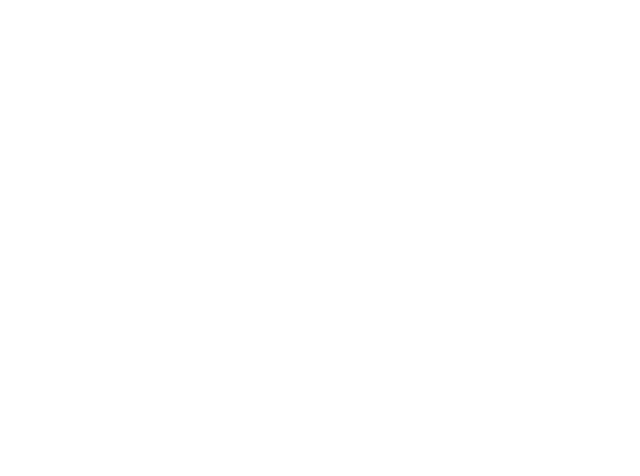
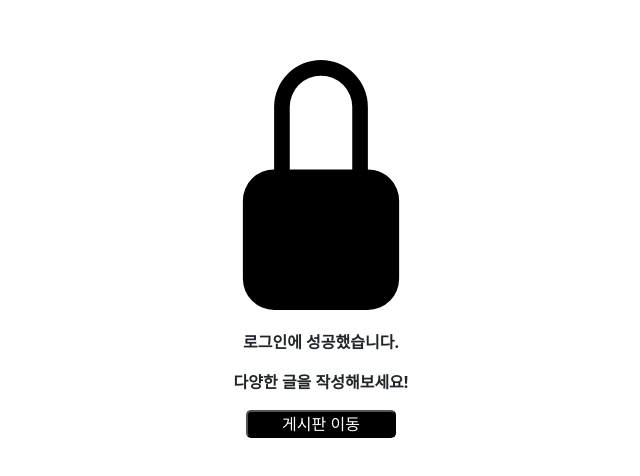
Before and after one commit to Vanillwa/mbti-react, a React (Create React App) app: page /completelogin in a window 1280 px wide. Before the commit this address had no page. Shown: the part 140-616 px from the top of the page, without its empty margins (319-959 px from the left). Built offline with nearby package versions, Linux system fonts and the light colour scheme.

Commit message:
로그인시 이전페이지 돌아가기

```diff
--- a/src/App.js
+++ b/src/App.js
@@ -13,6 +13,7 @@ import Write from "./pages/Write";
 import Profile from "./pages/Profile";
 import FindPwd from "./pages/FindPwd";
 import UpdatePassword from "./pages/UpdatePassword"
+import CompleteLogin from "./pages/CompleteLogin";
 
 
 
@@ -36,7 +37,7 @@ function App() {
         <Route path="/MemberRevise" element={<MemberRevise />} />
         <Route path="/updatepwd" element={<UpdatePassword/>}/>
         <Route path="/findpwd" element={<FindPwd />}/>
-
+       <Route path="/completelogin" element={<CompleteLogin/>}/>
       </Routes>
     </div>
   );
--- a/src/component/Navbar.js
+++ b/src/component/Navbar.js
@@ -26,9 +26,7 @@ const Navbar = () => {
   const handleCloseModal = () => {
     dialogRef.current.close();
   };
-  if (userInfo.profileImg === null) {
-    userInfo.profileImg = notImg;
-  }
+
 
   const [dropdown, setDropdown] = useState(false);
   const closeDropdown = ()=>{
--- a/src/component/SettingDropdown.js
+++ b/src/component/SettingDropdown.js
@@ -1,13 +1,13 @@
-import React, { useState } from 'react';
+import React, { useContext, useState } from 'react';
 import { Link, useNavigate } from 'react-router-dom';
 import styles from '../css/SettingDropdown.module.css'
 import { fetchLogout } from '../service/api';
-
+import { AuthContext, AuthProvider } from '../context/AuthContext';
 const SettingDropdown = () => {
   const navigate = useNavigate()
   const [dropdown, setDropdown] = useState(false);
   const toggleDropdown = () => setDropdown(!dropdown);
-
+const {logout} = useContext(AuthContext);
   const closeDropdown = async()=>{
 
     setDropdown(false)
@@ -15,10 +15,10 @@ const SettingDropdown = () => {
 
   const clickLogout= async()=>{
     const result =  await fetchLogout();
-
-    if(result.message === "success"){
-      alert("로그아웃 완료!")
-      navigate("/")
+    console.log(result.message)
+    if(result.message === 'success'){
+      alert('로그아웃 완료')
+     logout();
     }
 
   }
--- /dev/null
+++ b/src/css/CompleteLogin.module.css
@@ -0,0 +1,22 @@
+
+.compleLogin{
+    margin-top:200px;
+    text-align: center;
+    font-weight: bold;
+
+}
+.compleLogin img{
+
+    height:250px;
+    margin-bottom:20px;
+}
+.compleLogin button{
+    width:150px;
+    background-color: black;
+    color:white;
+    border-radius: 5px;
+}
+.compleLogin button:hover{
+    background-color: white;
+    color:black;
+}
--- /dev/null
+++ b/src/pages/CompleteLogin.js
@@ -0,0 +1,16 @@
+import lock from '../svg/lock-fill.svg'
+import styles from '../css/CompleteLogin.module.css'
+function CompleteLogin(){
+    return(
+        <div className={styles.body}>
+        <div className={styles.compleLogin}>
+            <img  src={lock}></img>
+            <p>로그인에 성공했습니다.</p>
+            <p>다양한 글을 작성해보세요!</p>
+            <button type="button" onClick={() => window.location.href="/post/list"} >게시판 이동</button>
+        </div>
+        </div>
+    )
+}
+
+export default CompleteLogin;
```
Also changed, not shown: src/pages/Main.js (+108 -45 lines), src/svg/lock-fill.svg (added).
